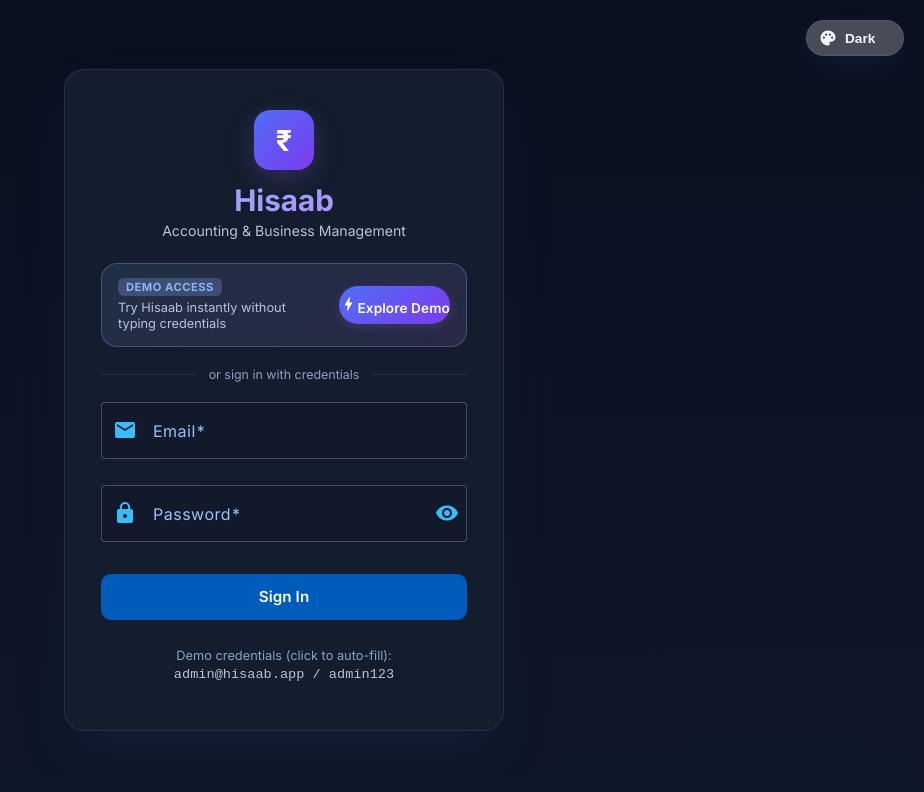
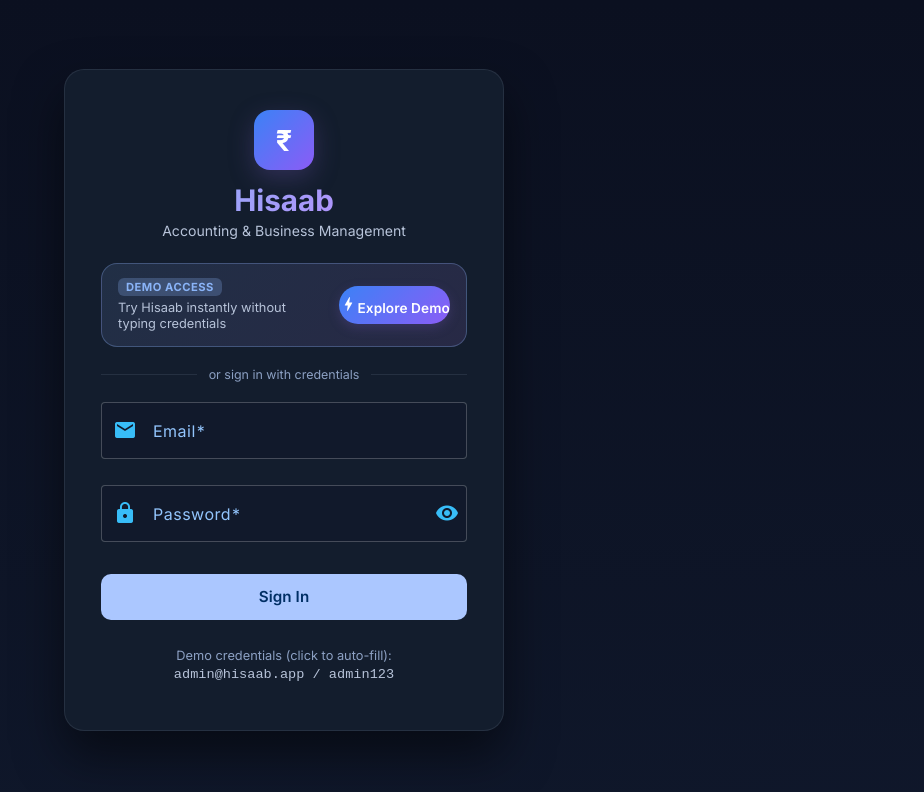
Before and after one commit to harshit5afk/hisaab, an Angular app in the folder apps/web/: page /login in a window 1280 px wide. Shown: the top 792 px of the page, without its empty margins (356-1280 px from the left). Built offline with nearby package versions, Linux system fonts and the light colour scheme.

Commit message:
fix(theme): permanent dark mode only, remove theme picker dropdown and fix overlapping search placeholder and table contrast

```diff
--- a/apps/web/src/app/core/layout/shell.ts
+++ b/apps/web/src/app/core/layout/shell.ts
@@ -74,15 +74,6 @@ interface NavItem {
           </button>
 
           <div class="spacer"></div>
-
-          <label class="theme-picker" aria-label="Select theme">
-            <mat-icon>palette</mat-icon>
-            <select [value]="selectedTheme()" (change)="changeTheme($any($event.target).value)">
-              @for (theme of themeOptions; track theme.value) {
-                <option [value]="theme.value">{{ theme.label }}</option>
-              }
-            </select>
-          </label>
 
           <div class="user-info">
             <mat-icon>account_circle</mat-icon>
@@ -232,35 +223,6 @@ interface NavItem {
       flex: 1;
     }
 
-    .theme-picker {
-      display: inline-flex;
-      align-items: center;
-      gap: 8px;
-      padding: 8px 12px;
-      border: 1px solid var(--border-color);
-      border-radius: 999px;
-      background: rgba(255, 255, 255, 0.25);
-      color: var(--text-primary);
-
-      mat-icon {
-        font-size: 18px;
-        width: 18px;
-        height: 18px;
-      }
-
-      select {
-        appearance: none;
-        border: none;
-        background: transparent;
-        color: var(--text-primary);
-        font-size: 0.85rem;
-        font-weight: 600;
-        outline: none;
-        padding-right: 4px;
-        cursor: pointer;
-      }
-    }
-
     .user-info {
       display: flex;
       align-items: center;
@@ -303,24 +265,11 @@ interface NavItem {
       .content-area {
         padding: 16px;
       }
-
-      .theme-picker {
-        max-width: 120px;
-      }
     }
   `],
 })
 export class Shell {
   sidebarCollapsed = signal(false);
-  selectedTheme = signal<'light' | 'dark' | 'ocean' | 'forest' | 'sunset'>(this.getStoredTheme());
-
-  themeOptions = [
-    { value: 'dark', label: 'Dark' },
-    { value: 'light', label: 'Light' },
-    { value: 'ocean', label: 'Ocean' },
-    { value: 'forest', label: 'Forest' },
-    { value: 'sunset', label: 'Sunset' },
-  ];
 
   navItems: NavItem[] = [
     { icon: 'dashboard', label: 'Dashboard', route: '/dashboard' },
@@ -335,24 +284,8 @@ export class Shell {
   ];
 
   constructor(public authService: AuthService) {
-    this.applyTheme(this.selectedTheme());
-  }
-
-  changeTheme(theme: 'light' | 'dark' | 'ocean' | 'forest' | 'sunset') {
-    this.selectedTheme.set(theme);
-    this.applyTheme(theme);
-  }
-
-  private getStoredTheme(): 'light' | 'dark' | 'ocean' | 'forest' | 'sunset' {
-    const savedTheme = localStorage.getItem('hisaab-theme');
-    return savedTheme === 'light' || savedTheme === 'dark' || savedTheme === 'ocean' || savedTheme === 'forest' || savedTheme === 'sunset'
-      ? savedTheme
-      : 'dark';
-  }
-
-  private applyTheme(theme: 'light' | 'dark' | 'ocean' | 'forest' | 'sunset') {
-    document.documentElement.setAttribute('data-theme', theme);
-    localStorage.setItem('hisaab-theme', theme);
+    document.documentElement.setAttribute('data-theme', 'dark');
+    localStorage.setItem('hisaab-theme', 'dark');
   }
 
   toggleSidebar() {
--- a/apps/web/src/app/features/customers/customer-list.ts
+++ b/apps/web/src/app/features/customers/customer-list.ts
@@ -22,8 +22,8 @@ import { CustomersApiService } from '../../core/api/customers-api.service';
 
     <div class="card">
       <mat-form-field appearance="outline" class="search-field">
-        <mat-label>Search customers...</mat-label>
-        <input matInput [(ngModel)]="search" (ngModelChange)="onSearch()" placeholder="Name, phone, or GSTIN" />
+        <mat-label>Search customers by name, phone, or GSTIN...</mat-label>
+        <input matInput [(ngModel)]="search" (ngModelChange)="onSearch()" />
         <mat-icon matPrefix>search</mat-icon>
       </mat-form-field>
 
--- a/apps/web/src/app/features/login/login.ts
+++ b/apps/web/src/app/features/login/login.ts
@@ -23,17 +23,6 @@ import { AuthService } from '../../core/auth/auth.service';
   ],
   template: `
     <div class="login-container">
-      <div class="theme-bar">
-        <label class="theme-picker" aria-label="Select theme">
-          <mat-icon>palette</mat-icon>
-          <select [value]="selectedTheme()" (change)="changeTheme($any($event.target).value)">
-            @for (theme of themeOptions; track theme.value) {
-              <option [value]="theme.value">{{ theme.label }}</option>
-            }
-          </select>
-        </label>
-      </div>
-
       <div class="login-card">
         <div class="login-header">
           <div class="logo-icon">₹</div>
@@ -140,41 +129,6 @@ import { AuthService } from '../../core/auth/auth.service';
       min-height: 100vh;
       background: var(--page-bg);
       padding: 16px;
-    }
-
-    .theme-bar {
-      position: absolute;
-      top: 20px;
-      right: 20px;
-    }
-
-    .theme-picker {
-      display: inline-flex;
-      align-items: center;
-      gap: 8px;
-      padding: 8px 12px;
-      border: 1px solid var(--border-color);
-      border-radius: 999px;
-      background: rgba(255, 255, 255, 0.25);
-      color: var(--text-primary);
-      box-shadow: var(--shadow-sm);
-
-      mat-icon {
-        font-size: 18px;
-        width: 18px;
-        height: 18px;
-      }
-
-      select {
-        appearance: none;
-        border: none;
-        background: transparent;
-        color: var(--text-primary);
-        font-size: 0.85rem;
-        font-weight: 600;
-        outline: none;
-        cursor: pointer;
-      }
     }
 
     .login-card {
@@ -365,38 +319,12 @@ export default class Login {
   demoLoading = signal(false);
   showPassword = signal(false);
   errorMessage = signal('');
-  selectedTheme = signal<'light' | 'dark' | 'ocean' | 'forest' | 'sunset'>(this.getStoredTheme());
-
-  themeOptions = [
-    { value: 'dark', label: 'Dark' },
-    { value: 'light', label: 'Light' },
-    { value: 'ocean', label: 'Ocean' },
-    { value: 'forest', label: 'Forest' },
-    { value: 'sunset', label: 'Sunset' },
-  ];
-
   constructor(
     private authService: AuthService,
     private router: Router,
   ) {
-    this.applyTheme(this.selectedTheme());
-  }
-
-  changeTheme(theme: 'light' | 'dark' | 'ocean' | 'forest' | 'sunset') {
-    this.selectedTheme.set(theme);
-    this.applyTheme(theme);
-  }
-
-  private getStoredTheme(): 'light' | 'dark' | 'ocean' | 'forest' | 'sunset' {
-    const savedTheme = localStorage.getItem('hisaab-theme');
-    return savedTheme === 'light' || savedTheme === 'dark' || savedTheme === 'ocean' || savedTheme === 'forest' || savedTheme === 'sunset'
-      ? savedTheme
-      : 'dark';
-  }
-
-  private applyTheme(theme: 'light' | 'dark' | 'ocean' | 'forest' | 'sunset') {
-    document.documentElement.setAttribute('data-theme', theme);
-    localStorage.setItem('hisaab-theme', theme);
+    document.documentElement.setAttribute('data-theme', 'dark');
+    localStorage.setItem('hisaab-theme', 'dark');
   }
 
   quickDemoLogin() {
--- a/apps/web/src/app/features/products/product-list.ts
+++ b/apps/web/src/app/features/products/product-list.ts
@@ -39,12 +39,11 @@ import { PaiseToRupeesPipe } from '../../shared/pipes/paise-to-rupees.pipe';
     <!-- Search Bar -->
     <div class="card search-card">
       <mat-form-field appearance="outline" class="search-field">
-        <mat-label>Search Products by Name or HSN...</mat-label>
+        <mat-label>Search products by name or HSN...</mat-label>
         <input
           matInput
           [(ngModel)]="searchQuery"
           (input)="onSearch()"
-          placeholder="e.g. CRUZE, SEDIMENT, MEMBRANE, PUMP"
         />
         <mat-icon matPrefix>search</mat-icon>
       </mat-form-field>
--- a/apps/web/src/index.html
+++ b/apps/web/src/index.html
@@ -1,5 +1,5 @@
 <!doctype html>
-<html lang="en">
+<html lang="en" data-theme="dark">
 <head>
   <meta charset="utf-8">
   <title>Hisaab — Accounting & Business Management</title>
--- a/apps/web/src/styles.scss
+++ b/apps/web/src/styles.scss
@@ -5,7 +5,7 @@
 html {
   @include mat.theme((
     color: (
-      theme-type: light,
+      theme-type: dark,
       primary: mat.$azure-palette,
       tertiary: mat.$cyan-palette,
     ),
@@ -14,42 +14,7 @@ html {
   ));
 }
 
-:root {
-  --bg-primary: #f4f7ff;
-  --bg-secondary: #edf3ff;
-  --bg-card: #ffffff;
-  --bg-elevated: #eef4ff;
-  --border-color: rgba(79, 110, 247, 0.12);
-  --text-primary: #1d2b4d;
-  --text-secondary: #5a6786;
-  --text-muted: #7f8aa5;
-  --accent-indigo: #4f6ef7;
-  --accent-violet: #7c3aed;
-  --accent-green: #16a34a;
-  --accent-red: #ef4444;
-  --accent-amber: #f59e0b;
-  --accent-cyan: #06b6d4;
-  --gradient-primary: linear-gradient(135deg, #4f6ef7 0%, #7c3aed 100%);
-  --gradient-success: linear-gradient(135deg, #10b981 0%, #34d399 100%);
-  --gradient-danger: linear-gradient(135deg, #f97316 0%, #ef4444 100%);
-  --gradient-info: linear-gradient(135deg, #06b6d4 0%, #3b82f6 100%);
-  --sidebar-start: rgba(18, 29, 60, 0.96);
-  --sidebar-end: rgba(29, 45, 97, 0.94);
-  --sidebar-text: rgba(226, 232, 240, 0.78);
-  --sidebar-hover: rgba(255, 255, 255, 0.06);
-  --sidebar-active: linear-gradient(135deg, rgba(96, 165, 250, 0.18), rgba(168, 85, 247, 0.18));
-  --topbar-bg: rgba(255, 255, 255, 0.7);
-  --page-bg: linear-gradient(180deg, rgba(244, 247, 255, 0.96), rgba(236, 242, 255, 0.9));
-  --shadow-sm: 0 8px 24px rgba(79, 110, 247, 0.08);
-  --shadow-md: 0 16px 36px rgba(79, 110, 247, 0.12);
-  --shadow-lg: 0 24px 48px rgba(39, 52, 89, 0.16);
-  --radius-sm: 10px;
-  --radius-md: 16px;
-  --radius-lg: 20px;
-  --transition-fast: 150ms ease;
-  --transition-normal: 250ms ease;
-}
-
+:root,
 html[data-theme='dark'] {
   --bg-primary: #0b1020;
   --bg-secondary: #111827;
@@ -65,13 +30,25 @@ html[data-theme='dark'] {
   --accent-red: #f87171;
   --accent-amber: #fbbf24;
   --accent-cyan: #67e8f9;
-  --sidebar-start: rgba(8, 12, 22, 0.96);
-  --sidebar-end: rgba(17, 24, 39, 0.96);
-  --sidebar-text: rgba(191, 219, 254, 0.75);
+  --gradient-primary: linear-gradient(135deg, #3b82f6 0%, #8b5cf6 100%);
+  --gradient-success: linear-gradient(135deg, #10b981 0%, #34d399 100%);
+  --gradient-danger: linear-gradient(135deg, #f97316 0%, #ef4444 100%);
+  --gradient-info: linear-gradient(135deg, #06b6d4 0%, #3b82f6 100%);
+  --sidebar-start: rgba(8, 12, 22, 0.98);
+  --sidebar-end: rgba(17, 24, 39, 0.98);
+  --sidebar-text: rgba(191, 219, 254, 0.85);
   --sidebar-hover: rgba(148, 163, 184, 0.12);
-  --sidebar-active: linear-gradient(135deg, rgba(59, 130, 246, 0.2), rgba(168, 85, 247, 0.2));
-  --topbar-bg: rgba(17, 24, 39, 0.8);
+  --sidebar-active: linear-gradient(135deg, rgba(59, 130, 246, 0.25), rgba(168, 85, 247, 0.25));
+  --topbar-bg: rgba(17, 24, 39, 0.85);
   --page-bg: linear-gradient(180deg, rgba(11, 16, 32, 0.98), rgba(15, 23, 42, 0.96));
+  --shadow-sm: 0 8px 24px rgba(0, 0, 0, 0.3);
+  --shadow-md: 0 16px 36px rgba(0, 0, 0, 0.4);
+  --shadow-lg: 0 24px 48px rgba(0, 0, 0, 0.5);
+  --radius-sm: 10px;
+  --radius-md: 16px;
+  --radius-lg: 20px;
+  --transition-fast: 150ms ease;
+  --transition-normal: 250ms ease;
 
   /* Material Form Field dark theme tokens */
   --mdc-outlined-text-field-input-text-color: #f8fafc;
@@ -89,78 +66,6 @@ html[data-theme='dark'] {
   --mat-form-field-focus-label-text-color: #38bdf8;
   --mat-select-trigger-text-color: #f8fafc;
   --mat-select-placeholder-text-color: #94a3b8;
-}
-
-html[data-theme='ocean'] {
-  --bg-primary: #ecfeff;
-  --bg-secondary: #dff6ff;
-  --bg-card: #ffffff;
-  --bg-elevated: #eefbff;
-  --border-color: rgba(14, 165, 233, 0.12);
-  --text-primary: #0f172a;
-  --text-secondary: #475569;
-  --text-muted: #64748b;
-  --accent-indigo: #0284c7;
-  --accent-violet: #7c3aed;
-  --accent-green: #0f9f7d;
-  --accent-red: #ef4444;
-  --accent-amber: #f59e0b;
-  --accent-cyan: #06b6d4;
-  --sidebar-start: rgba(3, 105, 161, 0.96);
-  --sidebar-end: rgba(12, 74, 110, 0.94);
-  --sidebar-text: rgba(224, 242, 254, 0.8);
-  --sidebar-hover: rgba(255, 255, 255, 0.08);
-  --sidebar-active: linear-gradient(135deg, rgba(125, 211, 252, 0.2), rgba(34, 211, 238, 0.2));
-  --topbar-bg: rgba(255, 255, 255, 0.72);
-  --page-bg: linear-gradient(180deg, rgba(239, 254, 255, 0.96), rgba(224, 242, 254, 0.92));
-}
-
-html[data-theme='forest'] {
-  --bg-primary: #f2fdf7;
-  --bg-secondary: #ebfff2;
-  --bg-card: #ffffff;
-  --bg-elevated: #effcf2;
-  --border-color: rgba(22, 163, 74, 0.12);
-  --text-primary: #12281d;
-  --text-secondary: #446357;
-  --text-muted: #688673;
-  --accent-indigo: #15803d;
-  --accent-violet: #4f46e5;
-  --accent-green: #16a34a;
-  --accent-red: #dc2626;
-  --accent-amber: #d97706;
-  --accent-cyan: #0891b2;
-  --sidebar-start: rgba(20, 83, 45, 0.96);
-  --sidebar-end: rgba(22, 101, 52, 0.94);
-  --sidebar-text: rgba(220, 252, 231, 0.8);
-  --sidebar-hover: rgba(255, 255, 255, 0.08);
-  --sidebar-active: linear-gradient(135deg, rgba(34, 197, 94, 0.2), rgba(22, 163, 74, 0.2));
-  --topbar-bg: rgba(255, 255, 255, 0.72);
-  --page-bg: linear-gradient(180deg, rgba(240, 253, 245, 0.96), rgba(220, 252, 231, 0.9));
-}
-
-html[data-theme='sunset'] {
-  --bg-primary: #fff7ed;
-  --bg-secondary: #fff1e8;
-  --bg-card: #ffffff;
-  --bg-elevated: #fff5f0;
-  --border-color: rgba(249, 115, 22, 0.12);
-  --text-primary: #2d1508;
-  --text-secondary: #7c4f2a;
-  --text-muted: #a2673e;
-  --accent-indigo: #f97316;
-  --accent-violet: #a855f7;
-  --accent-green: #22c55e;
-  --accent-red: #ef4444;
-  --accent-amber: #f59e0b;
-  --accent-cyan: #06b6d4;
-  --sidebar-start: rgba(120, 53, 15, 0.96);
-  --sidebar-end: rgba(154, 52, 18, 0.94);
-  --sidebar-text: rgba(255, 237, 213, 0.8);
-  --sidebar-hover: rgba(255, 255, 255, 0.08);
-  --sidebar-active: linear-gradient(135deg, rgba(251, 146, 60, 0.2), rgba(249, 115, 22, 0.2));
-  --topbar-bg: rgba(255, 255, 255, 0.72);
-  --page-bg: linear-gradient(180deg, rgba(255, 247, 237, 0.98), rgba(255, 237, 213, 0.92));
 }
 
 *,
@@ -270,14 +175,60 @@ html, body {
 
 .mat-mdc-table {
   background: transparent !important;
-}
+  --mat-table-header-headline-color: #93c5fd;
+  --mat-table-row-item-label-text-color: #f1f5f9;
+  --mat-table-row-item-outline-color: rgba(255, 255, 255, 0.08);
 
-.mat-mdc-header-row {
-  background: var(--bg-elevated) !important;
-}
+  th.mat-mdc-header-cell {
+    color: #93c5fd !important;
+    font-size: 13px !important;
+    font-weight: 700 !important;
+    text-transform: uppercase !important;
+    letter-spacing: 0.5px !important;
+    border-bottom: 1px solid rgba(255, 255, 255, 0.12) !important;
+  }
 
-.mat-mdc-row:hover {
-  background: rgba(79, 110, 247, 0.04) !important;
+  td.mat-mdc-cell {
+    color: #f1f5f9 !important;
+    font-size: 14px !important;
+    font-weight: 500 !important;
+    border-bottom: 1px solid rgba(255, 255, 255, 0.06) !important;
+  }
+
+  .mat-mdc-header-row {
+    background: rgba(15, 23, 42, 0.7) !important;
+  }
+
+  .mat-mdc-row {
+    transition: background 0.15s ease;
+    &:hover {
+      background: rgba(56, 189, 248, 0.08) !important;
+    }
+  }
+
+  a.mat-mdc-icon-button,
+  button.mat-mdc-icon-button {
+    color: #94a3b8;
+    transition: color 0.15s ease, transform 0.15s ease;
+
+    mat-icon {
+      font-size: 20px;
+      width: 20px;
+      height: 20px;
+    }
+
+    &:hover {
+      color: #38bdf8 !important;
+      transform: scale(1.1);
+    }
+
+    &[color='warn'] {
+      color: #f87171 !important;
+      &:hover {
+        color: #ef4444 !important;
+      }
+    }
+  }
 }
 
 .mat-mdc-form-field {
@@ -371,6 +322,16 @@ html[data-theme='dark'] .mat-mdc-form-field,
   }
 }
 
+/* Prevent placeholder from overlapping with resting label in form fields */
+.mat-mdc-form-field:not(.mat-form-field-should-float):not(.mat-focused) {
+  input.mat-mdc-input-element::placeholder,
+  textarea.mat-mdc-input-element::placeholder {
+    color: transparent !important;
+    -webkit-text-fill-color: transparent !important;
+    opacity: 0 !important;
+  }
+}
+
 .mat-mdc-snack-bar-container {
   border-radius: var(--radius-sm) !important;
 }
```
